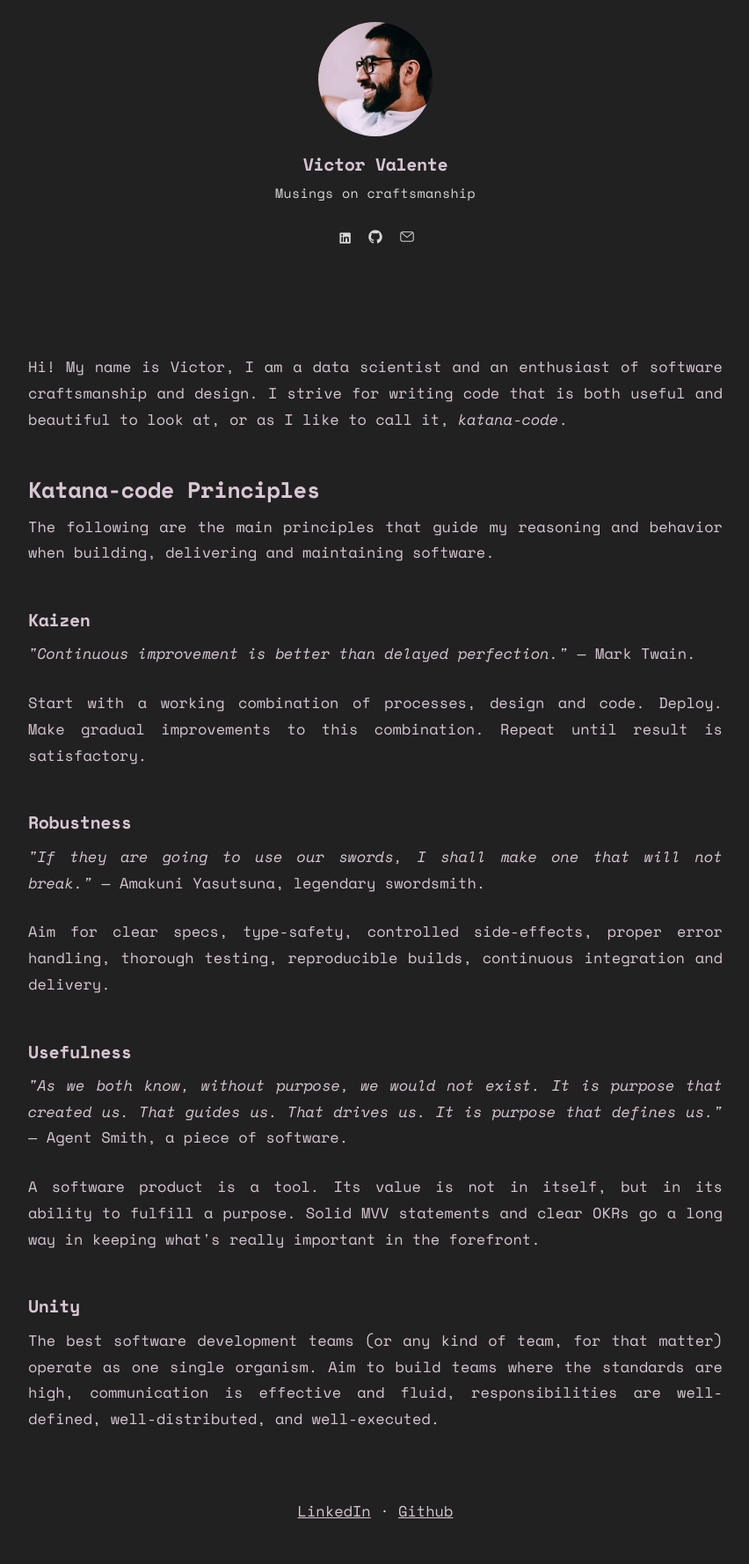
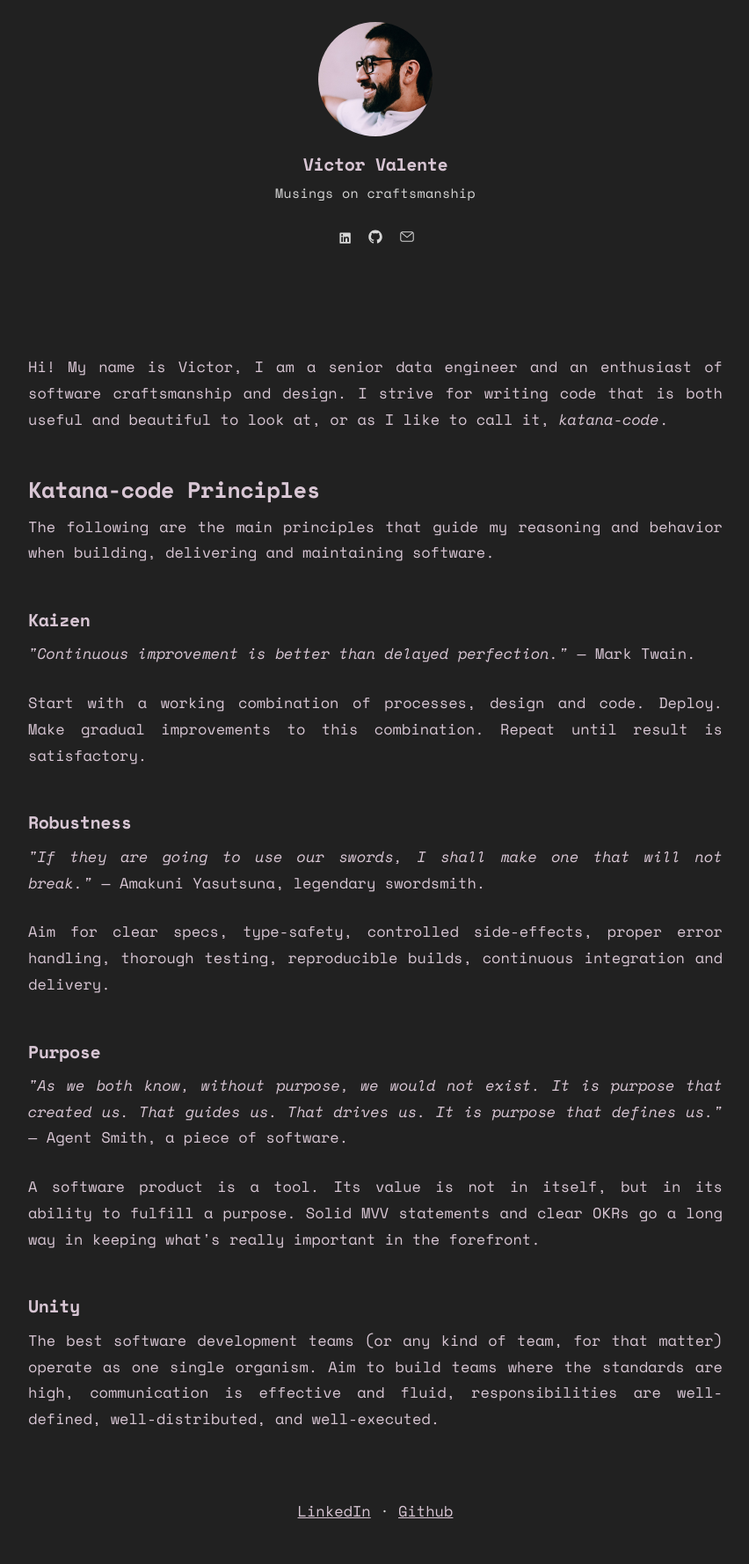
Before and after one commit to victorvalentee/victorvalentee.github.io, a Jekyll site: the page built from index.html, in a window 1280 px wide. Shown: the whole page at 88% size, without its empty margins (213-1065 px from the left). Built offline with Jekyll 4.4.1, drawn with Linux system fonts in a browser that asks for light colours.

Commit message:
Replace 'usefulness' with 'purpose'

```diff
--- a/index.html
+++ b/index.html
@@ -4,7 +4,7 @@ layout: default
 
 <div class="home">
   <p>
-    Hi! My name is Victor, I am a data scientist and an enthusiast of software craftsmanship and design.
+    Hi! My name is Victor, I am a senior data engineer and an enthusiast of software craftsmanship and design.
     I strive for writing code that is both useful and beautiful to look at, or as I like to call it, <em>katana-code</em>.
   </p>
 
@@ -33,7 +33,7 @@ layout: default
       reproducible builds, continuous integration and delivery.
     </p>
 
-    <h3>Usefulness</h3>
+    <h3>Purpose</h3>
     <p>
       <em>
         "As we both know, without purpose, we would not exist.
```
